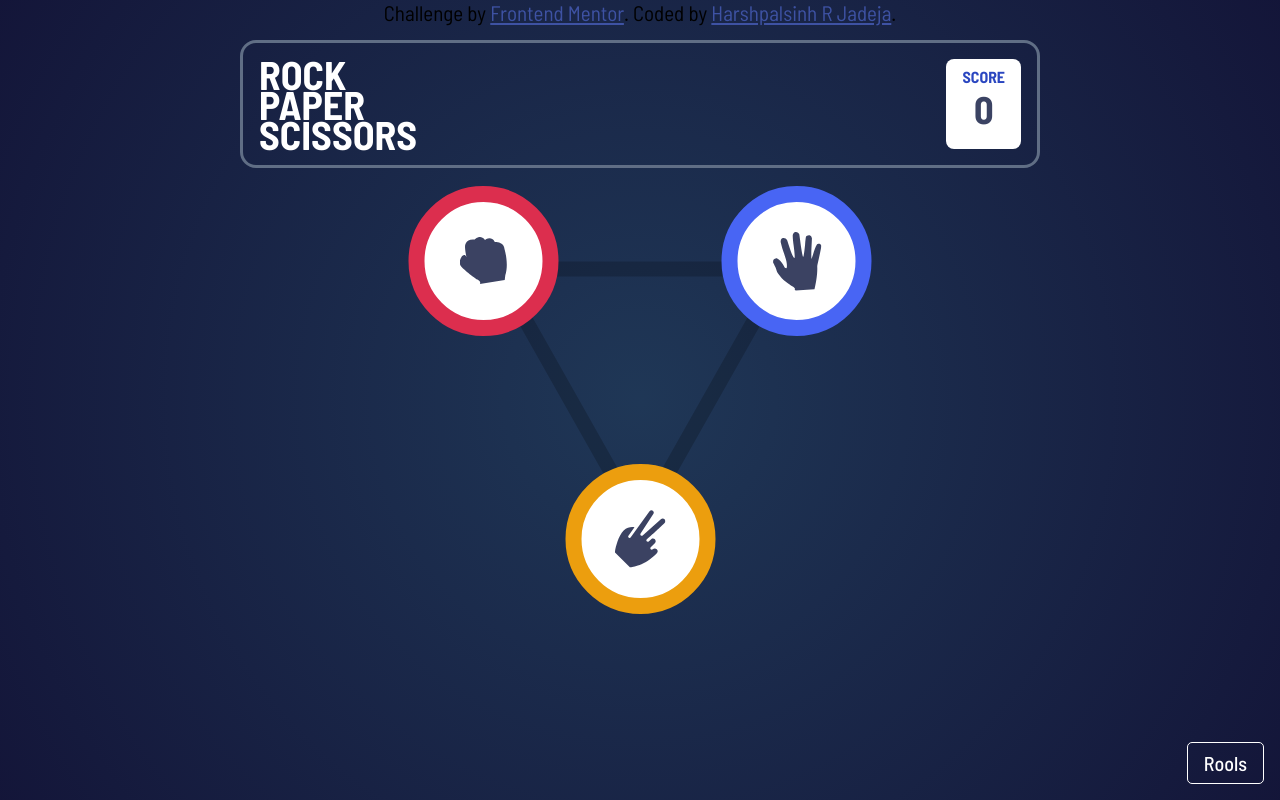
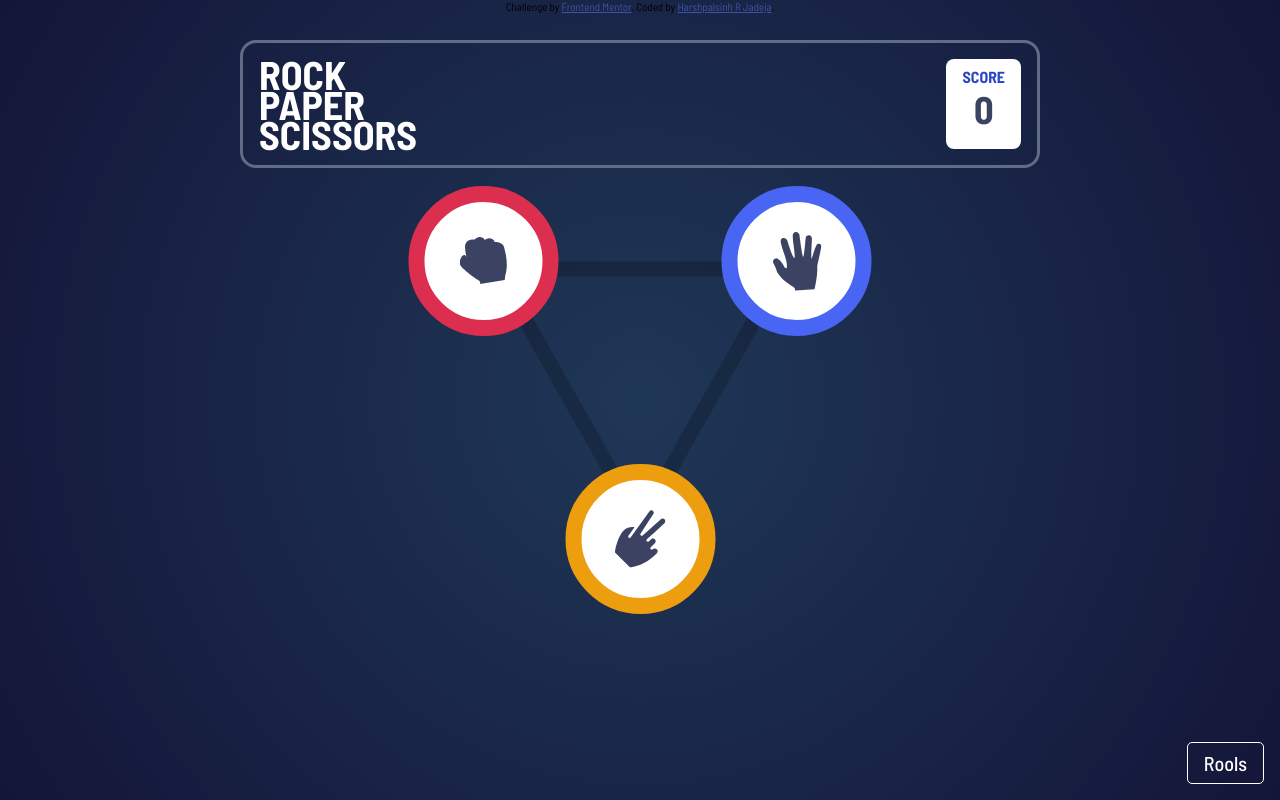
Before and after one commit to harshpalsinh05/Rock-Paper-Scissors-Game, a plain HTML site: page index.html in a window 1280 px wide. Drawn offline with Linux system fonts and the light colour scheme.

Commit message:
Update index.html

```diff
--- a/index.html
+++ b/index.html
@@ -14,7 +14,7 @@
     <!-- Feel free to remove these styles or customise in your own stylesheet 👍 -->
     <style>
         .attribution {
-            font-size: 21px;
+            font-size: 11px;
             text-align: center;
         }
 
```
